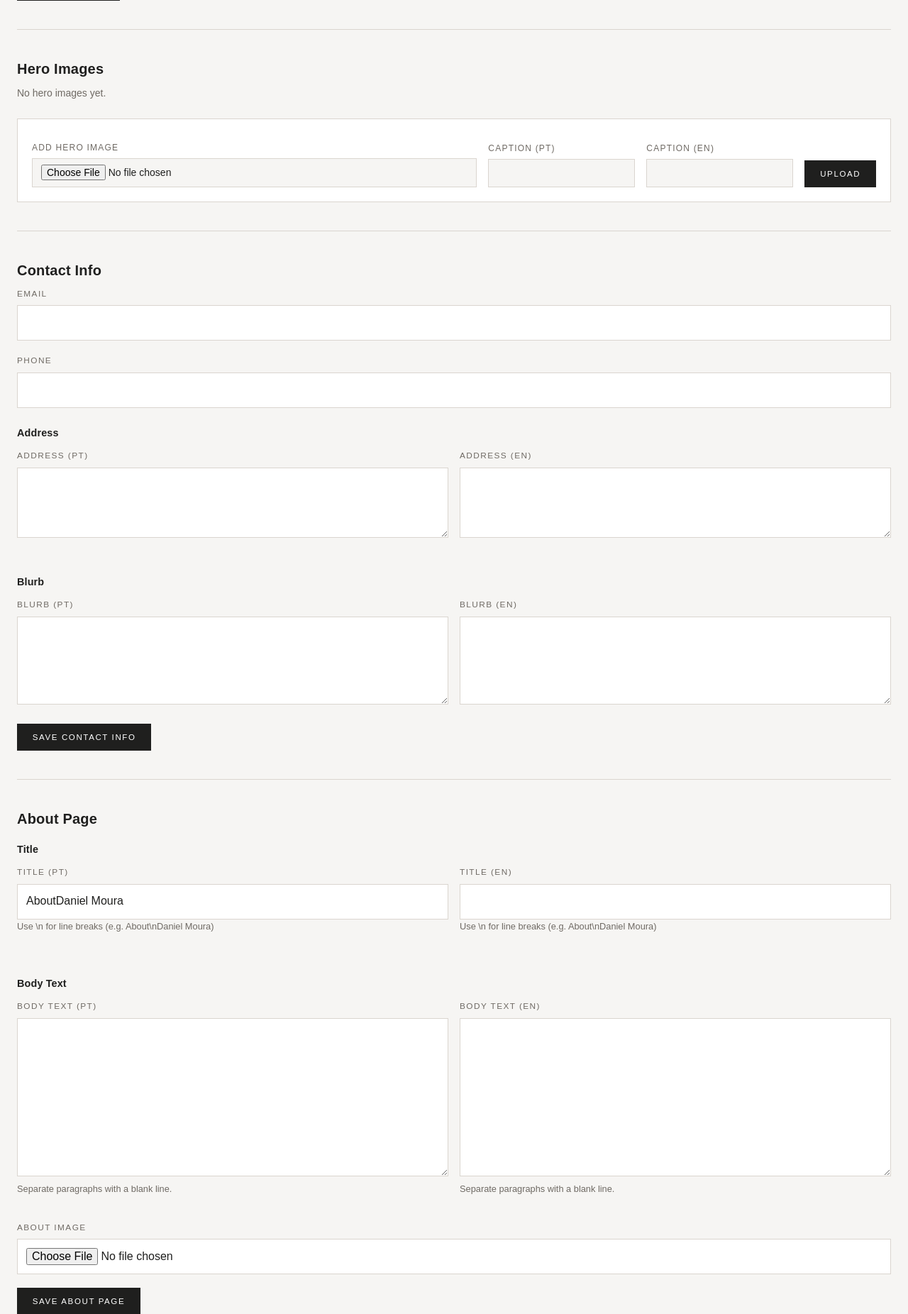
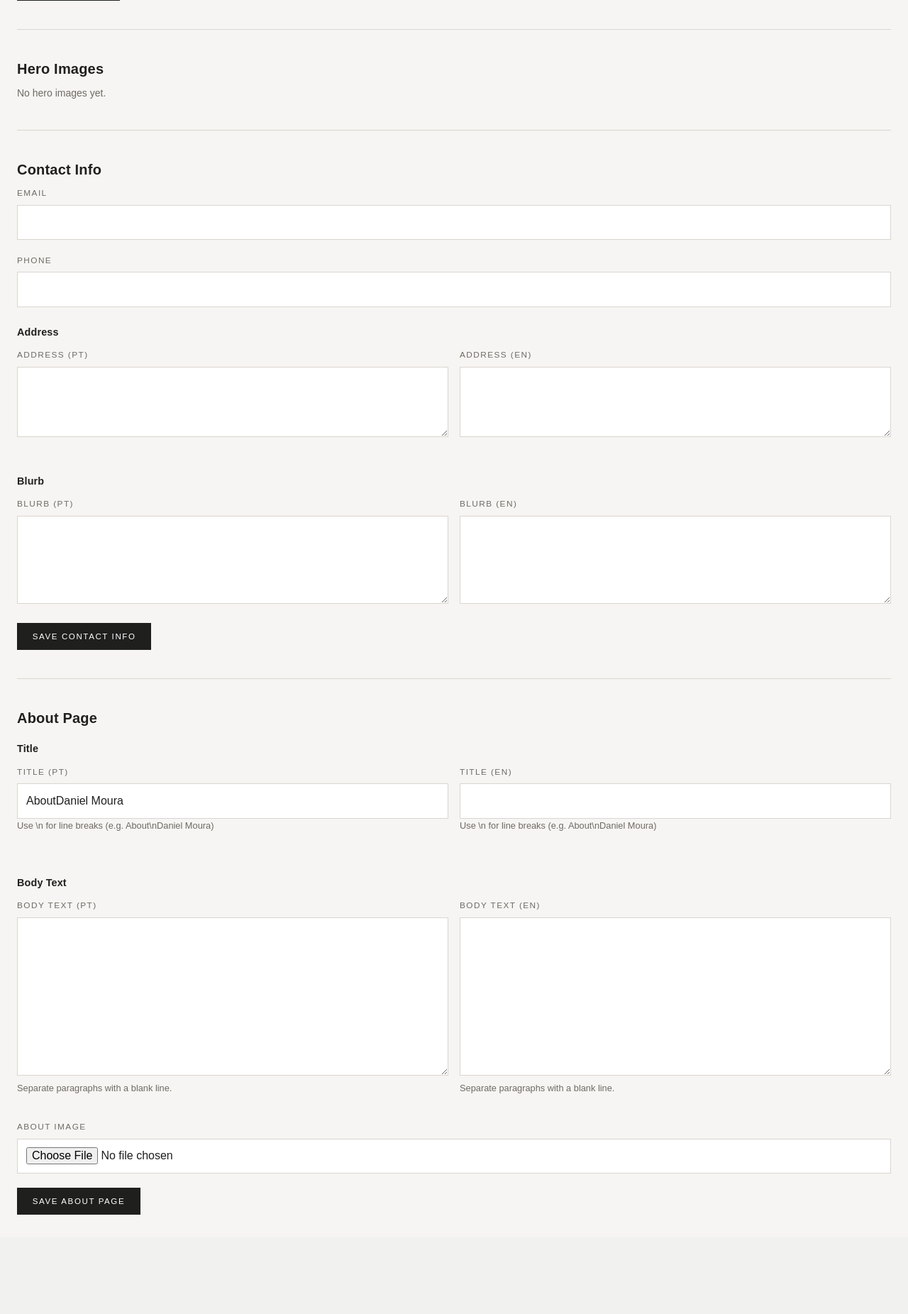
Before and after one commit to gustavopelayo/architect-portfolio, a FastAPI app: page /admin/settings in a window 1280 px wide. Shown: the part 1092-2944 px from the top of the page at 71% size. After the commit the page ends 2804 px from the top, so only its background shows below. Run offline with FastAPI, Linux system fonts and the light colour scheme; data that the repository does not hold is empty.

Commit message:
feat: remove standalone hero upload, require project images

```diff
--- a/app/main.py
+++ b/app/main.py
@@ -370,33 +370,35 @@ async def upload_logo(
     db.commit()
     return RedirectResponse(url="/admin/settings", status_code=302)
 
-@app.post("/admin/settings/hero")
-async def upload_hero_image(
-    request: Request,
-    file: UploadFile = File(...),
-    caption_pt: str = Form(None),
-    caption_en: str = Form(None),
-    db: Session = Depends(get_db)
-):
-    from app.models.setting import HeroImage
-    from sqlalchemy import func as sa_func
-    upload_dir = Path("app/static/uploads/hero")
-    upload_dir.mkdir(parents=True, exist_ok=True)
-    ext = Path(file.filename).suffix or ".jpg"
-    filename = f"hero_{uuid.uuid4().hex[:12]}{ext}"
-    filepath = upload_dir / filename
-    with open(filepath, "wb") as f:
-        shutil.copyfileobj(file.file, f)
-    max_order = db.query(sa_func.max(HeroImage.sort_order)).scalar() or 0
-    db.add(HeroImage(
-        image_url=f"/static/uploads/hero/{filename}",
-        caption_pt=caption_pt,
-        caption_en=caption_en,
-        caption=caption_pt,  # Legacy field
-        sort_order=max_order + 1
-    ))
-    db.commit()
-    return RedirectResponse(url="/admin/settings", status_code=302)
+# Standalone hero upload endpoint removed - now using add_hero_from_project instead
+# which associates hero images with their source portfolio projects
+# @app.post("/admin/settings/hero")
+# async def upload_hero_image(
+#     request: Request,
+#     file: UploadFile = File(...),
+#     caption_pt: str = Form(None),
+#     caption_en: str = Form(None),
+#     db: Session = Depends(get_db)
+# ):
+#     from app.models.setting import HeroImage
+#     from sqlalchemy import func as sa_func
+#     upload_dir = Path("app/static/uploads/hero")
+#     upload_dir.mkdir(parents=True, exist_ok=True)
+#     ext = Path(file.filename).suffix or ".jpg"
+#     filename = f"hero_{uuid.uuid4().hex[:12]}{ext}"
+#     filepath = upload_dir / filename
+#     with open(filepath, "wb") as f:
+#         shutil.copyfileobj(file.file, f)
+#     max_order = db.query(sa_func.max(HeroImage.sort_order)).scalar() or 0
+#     db.add(HeroImage(
+#         image_url=f"/static/uploads/hero/{filename}",
+#         caption_pt=caption_pt,
+#         caption_en=caption_en,
+#         caption=caption_pt,  # Legacy field
+#         sort_order=max_order + 1
+#     ))
+#     db.commit()
+#     return RedirectResponse(url="/admin/settings", status_code=302)
 
 @app.get("/admin/settings/hero/{hero_id}/delete")
 async def delete_hero_image(hero_id: int, db: Session = Depends(get_db)):
--- a/app/templates/admin/settings.html
+++ b/app/templates/admin/settings.html
@@ -78,23 +78,7 @@
         <p class="empty-state">No hero images yet.</p>
         {% endif %}
 
-        <form action="/admin/settings/hero" method="POST" enctype="multipart/form-data" class="upload-form">
-            <div class="form-group">
-                <label for="hero_file">Add Hero Image</label>
-                <input type="file" id="hero_file" name="file" required>
-            </div>
-            <div style="display: grid; grid-template-columns: 1fr 1fr; gap: 1rem; margin-top: 0.75rem;">
-                <div class="form-group">
-                    <label for="caption_pt">Caption (PT)</label>
-                    <input type="text" id="caption_pt" name="caption_pt">
-                </div>
-                <div class="form-group">
-                    <label for="caption_en">Caption (EN)</label>
-                    <input type="text" id="caption_en" name="caption_en">
-                </div>
-            </div>
-            <button type="submit" class="btn-upload">Upload</button>
-        </form>
+
 
         {% if project_images %}
         <h3 style="margin-top:1.5rem;font-size:0.85rem;font-weight:400;color:var(--muted);text-transform:uppercase;letter-spacing:0.1em;">From Projects</h3>
```
